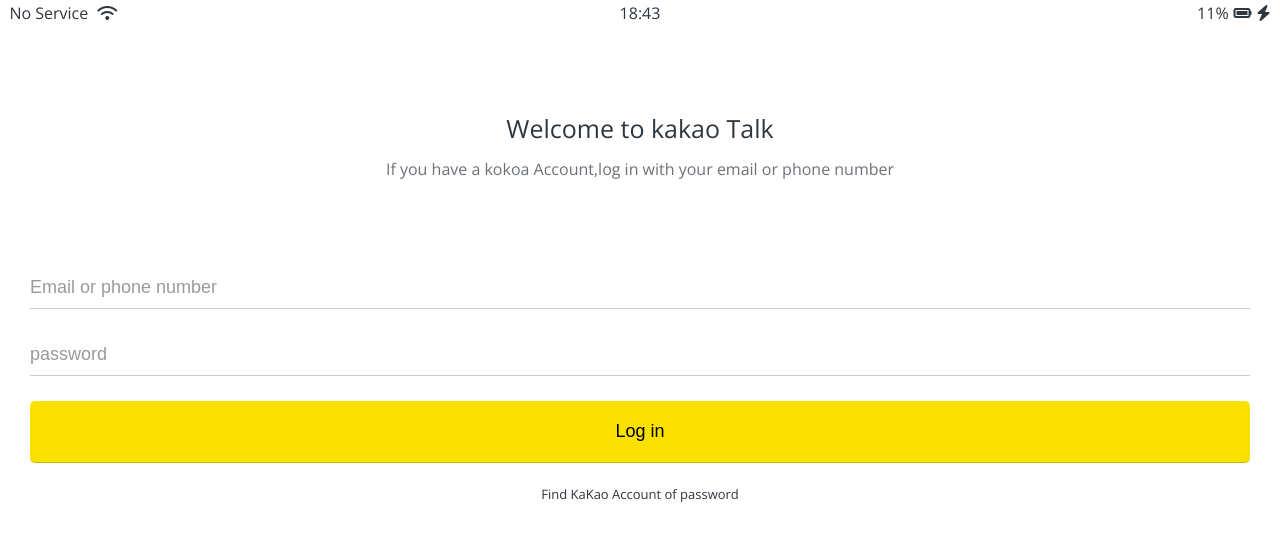
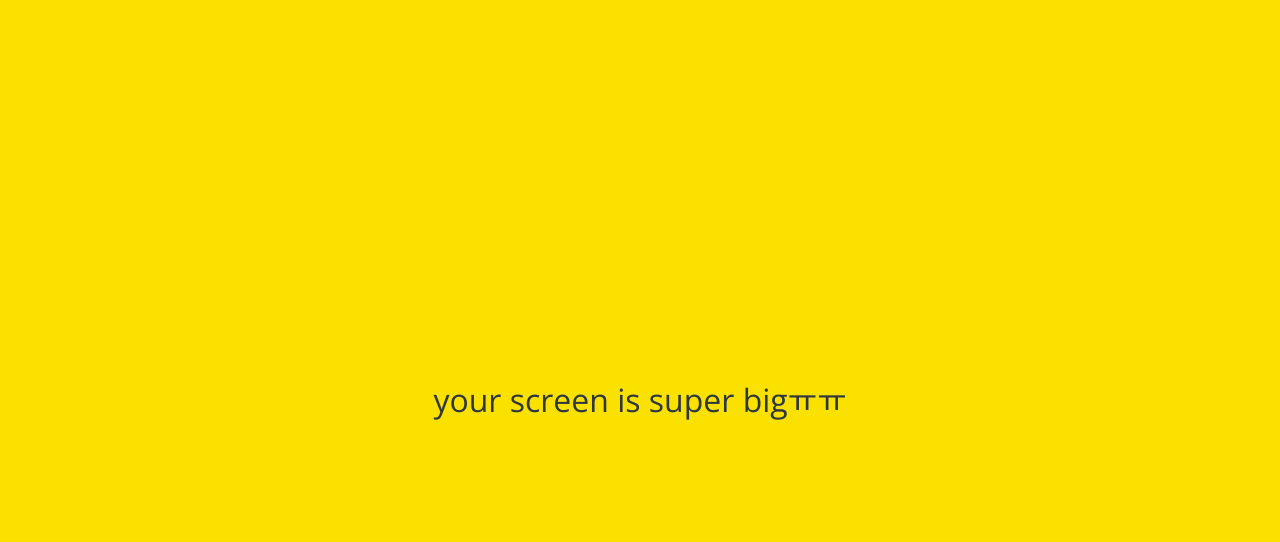
Before and after one commit to Shinjiwoooo/KakaoTalk_clone, a plain HTML site: page index.html in a window 1280 px wide. Drawn offline with nearby package versions, Linux system fonts and the light colour scheme.

Commit message:
#6.40-index.html

```diff
--- a/index.html
+++ b/index.html
@@ -25,6 +25,10 @@
         </div>
     </div>
 
+    <div id="no-mobile">
+        <span>your screen is super bigㅠㅠ</span>
+    </div>
+
     <header class="welcome-header">
         <h1 class="welcome-header__title">Welcome to kakao Talk</h1>
         <p class="welcome-header__text">
```
